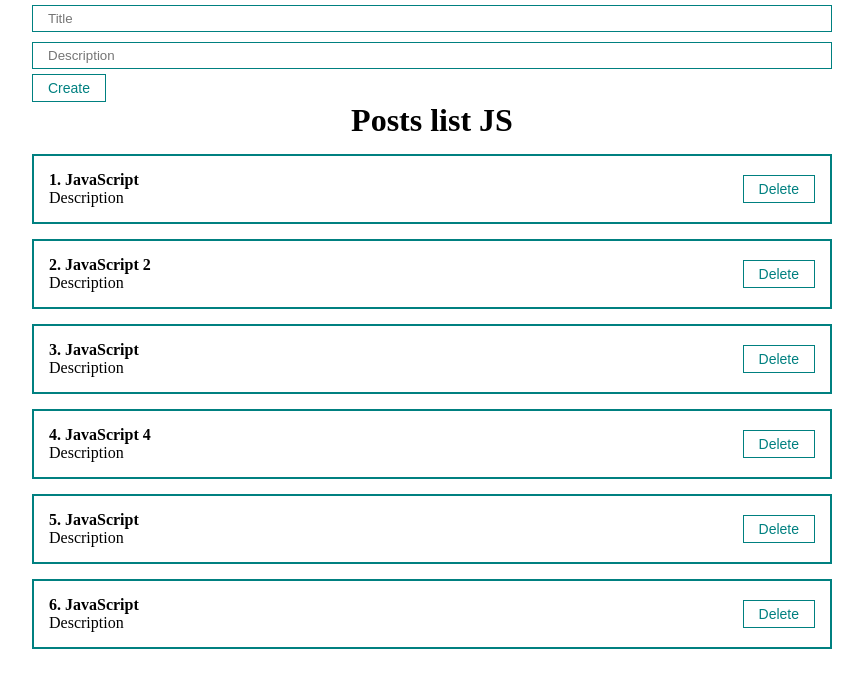
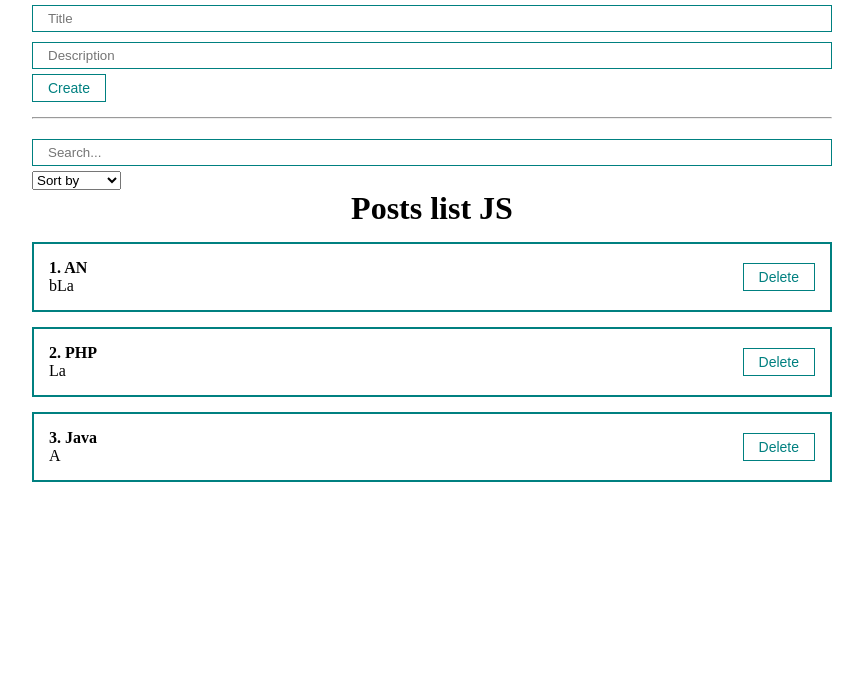
Before and after one commit to melnichukbohdan/react, a React (Create React App) app in the folder fund-cours/: page / in a window 1280 px wide. Shown: the top 688 px of the page, without its empty margins (208-1071 px from the left). Built offline with nearby package versions, Linux system fonts and the light colour scheme.

Commit message:
Added Sort and Search

```diff
--- a/fund-cours/src/App.js
+++ b/fund-cours/src/App.js
@@ -1,18 +1,30 @@
-import React, {useRef, useState} from "react";
+import React, {useState} from "react";
 import './styles/App.css';
 import PostList from "./components/PostList/PostList";
 import PostForm from "./components/UI/PostForm/PostForm";
+import MySelect from "./components/UI/Select/MySelect";
+import MyInput from "./components/UI/input/MyInput";
 
 
 function App() {
     const [posts, setPosts] = useState([
-        {id: 1, title: "JavaScript", body: "Description"},
-        {id: 2, title: "JavaScript 2", body: "Description"},
-        {id: 3, title: "JavaScript", body: "Description"},
-        {id: 4, title: "JavaScript 4", body: "Description"},
-        {id: 5, title: "JavaScript", body: "Description"},
-        {id: 6, title: "JavaScript", body: "Description"},
+        {id: 1, title: "AN", body: "bLa"},
+        {id: 2, title: "PHP", body: "La"},
+        {id: 3, title: "Java", body: "A"},
     ])
+
+    const [selectedSort, setSelectedSort] = useState('');
+    const [searchQuery, setSearchQuery] = useState('');
+
+    function getSortedPosts() {
+        console.log('resort')
+        if(selectedSort) {
+            return [...posts].sort((a, b) => a[selectedSort].localeCompare(b[selectedSort]))
+        }
+        return posts;
+    }
+
+    const sortedPost = getSortedPosts();
 
     const addPostHandler = (newPost) => {
         setPosts([...posts, newPost])
@@ -22,10 +34,35 @@ function App() {
         setPosts(posts.filter(p => p.id !== post.id))
     }
 
+    const sortPost = (sort) => {
+        setSelectedSort(sort)
+    }
+
   return (
     <div className="App">
         <PostForm onAddPost={addPostHandler} />
-        <PostList remove={removePost} posts={posts} title="Posts list JS"/>
+        <hr style={{margin: '15px 0'}} />
+        <div>
+            <MyInput
+                placeholder={'Search...'}
+                value={searchQuery}
+                onChange={e => setSearchQuery(e.target.value)}
+            />
+            <MySelect
+                defaultValue={'Sort by'}
+                options={[
+                    {value: 'title', name: 'Name'},
+                    {value: 'body', name: 'Description'},
+                ]}
+                value={selectedSort}
+                onChange={sortPost}
+            />
+        </div>
+        {posts.length !== 0
+            ? <PostList remove={removePost} posts={sortedPost} title="Posts list JS"/>
+            : <h2 style={{textAlign: "center"}}>Posts was not found</h2>
+        }
+
     </div>
   );
 }
--- a/fund-cours/src/components/PostList/PostList.jsx
+++ b/fund-cours/src/components/PostList/PostList.jsx
@@ -2,8 +2,6 @@ import React from 'react';
 import PostItem from "../PostItem/PostItem";
 
 const PostList = ({posts, title, remove}) => {
-    console.log(posts)
-
     return (
         <div>
             <h1 style={{textAlign:"center"}}>
--- /dev/null
+++ b/fund-cours/src/components/UI/Select/MySelect.jsx
@@ -0,0 +1,19 @@
+import React, {useState} from 'react';
+
+const MySelect = ({options, defaultValue, value, onChange}) => {
+    return (
+        <select
+            value={value}
+            onChange={event => onChange(event.target.value)}
+        >
+            <option disabled={true} value=''>{defaultValue}</option>
+            {options.map(option =>
+                <option key={option.value} value={option.value}>
+                    {option.name}
+                </option>
+            )}
+        </select>
+    );
+};
+
+export default MySelect;
```
